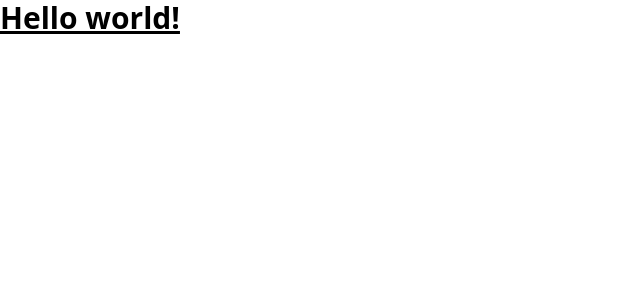
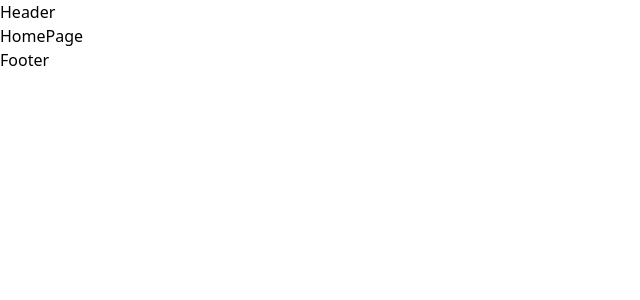
Before and after one commit to trinhleanhkhoa1999/social-media, a React (Vite) app: page / in a window 1280 px wide. Shown: the top 300 px of the page, without its empty margins (0-640 px from the left). Built offline with nearby package versions, Linux system fonts and the light colour scheme.

Commit message:
khoa: test setup router

```diff
--- a/src/App.tsx
+++ b/src/App.tsx
@@ -1,7 +1,40 @@
+import { createBrowserRouter, RouterProvider, Outlet } from "react-router-dom";
+import Header from "./components/Header";
+import Footer from "./components/Footer";
+import NotFound from "./pages/NotFound";
+import HomePage from "./pages/HomePage";
+import LoginPage from "./pages/LoginPage";
+import RegisterPage from "./pages/RegisterPage";
+
+const Layout = () => (
+  <div className="layout-app">
+    <Header />
+    <Outlet />
+    <Footer />
+  </div>
+);
 function App() {
+  const router = createBrowserRouter([
+    {
+      path: "/",
+      element: <Layout />,
+      errorElement: <NotFound />,
+      children: [{ index: true, element: <HomePage /> }],
+    },
+
+    {
+      path: "/login",
+      element: <LoginPage />,
+    },
+
+    {
+      path: "/register",
+      element: <RegisterPage />,
+    },
+  ]);
   return (
     <>
-      <h1 className="text-3xl font-bold underline">Hello world!</h1>
+      <RouterProvider router={router} />
     </>
   );
 }
--- /dev/null
+++ b/src/components/Footer/index.tsx
@@ -0,0 +1,3 @@
+export default function Footer() {
+  return <div>Footer</div>;
+}
--- /dev/null
+++ b/src/components/Header/index.tsx
@@ -0,0 +1,3 @@
+export default function Header() {
+  return <div>Header</div>;
+}
--- /dev/null
+++ b/src/pages/HomePage/index.tsx
@@ -0,0 +1,5 @@
+import React from "react";
+
+export default function HomePage() {
+  return <div>HomePage</div>;
+}
--- /dev/null
+++ b/src/pages/LoginPage/index.tsx
@@ -0,0 +1,3 @@
+export default function LoginPage() {
+  return <div>LoginPage</div>;
+}
--- /dev/null
+++ b/src/pages/NotFound/index.tsx
@@ -0,0 +1,3 @@
+export default function NotFound() {
+  return <div>NotFound</div>;
+}
--- /dev/null
+++ b/src/pages/RegisterPage/index.tsx
@@ -0,0 +1,5 @@
+import React from "react";
+
+export default function RegisterPage() {
+  return <div>RegisterPage</div>;
+}
```
